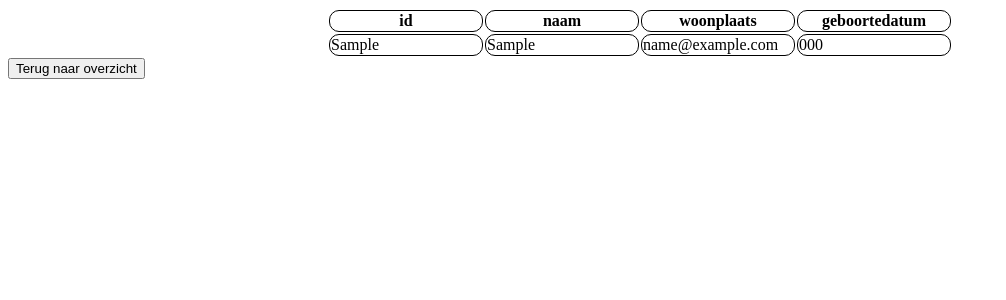
After one commit to GildeOpleidingen/DigitaalPatientenDossier, a PHP site: page /Medewerker/medewerkeropzoeken.php in a window 1280 px wide. The commit adds this page. Shown: the top 300 px of the page, without its empty margins (0-1006 px from the left). Run offline with PHP 8.4, Linux system fonts and the light colour scheme; tables that the repository leaves empty hold one stand-in row (values such as "Sample post"); data that the repository does not hold is empty.

Commit message:
Opzoeken van medewerkers

```diff
--- a/Medewerker/medewerker.php
+++ b/Medewerker/medewerker.php
@@ -18,6 +18,10 @@ $result = DatabaseConnection::getConn()->query("SELECT naam, klas, email, telefo
 </head>
 
 <body>
+    <form action="medewerkeropzoeken.php" method="post">
+        Search <input type="text" name="search">
+        <input type="submit">
+    </form>
     <center>
         <table>
             <tr>
--- /dev/null
+++ b/Medewerker/medewerkeropzoeken.php
@@ -0,0 +1,68 @@
+<?php
+$search = $_POST['search'];
+
+
+include '../Database/DatabaseConnection.php';
+
+$result = DatabaseConnection::getConn()->query("SELECT naam, klas, email, telefoonnummer, foto FROM medewerker WHERE naam like '%$search%';");
+
+if ($result ->num_rows > 0){
+    while($row = mysqli_fetch_array($result) ){
+        //echo $row["id"]."  ".$row["naam"]."  ".$row["woonplaats"]."  ".$row["geboortedatum"]."<br>";
+        ?>
+<!DOCTYPE html>
+<html lang="en">
+
+<head>
+    <meta charset="UTF-8">
+    <meta name="viewport" content="width=device-width, initial-scale=1.0">
+    <title>Medewerker</title>
+</head>
+
+<body>
+    <form>
+        <center>
+            <table>
+                <tr>
+                    <th>id</th>
+                    <th>naam</th>
+                    <th>woonplaats</th>
+                    <th>geboortedatum</th>
+                </tr>
+                <tr>
+                    <td class="row1"><?php echo $row[0];?></td>
+                    <td class="row1"><?php echo $row[1];?></td>
+                    <td class="row1"><?php echo $row[2];?></td>
+                    <td class="row1"><?php echo $row[3];?></td>
+                </tr>
+
+            </table>
+        </center>
+    </form>
+    <a href="medewerker.php">
+        <button>Terug naar overzicht</button>
+    </a>
+</body>
+
+</html>
+<?php
+    }
+    }else{
+        echo "Medewerker niet gevonden! Controleer of de naam goed ingevuld is!";
+        echo "<br>";
+        echo "<a href='medewerker.php'><button>Terug naar overzicht</button></a>";
+    }
+
+?>
+<style>
+th {
+    border: 1px solid black;
+    border-radius: 10px;
+    width: 150px;
+}
+
+.row1 {
+    border: 1px solid black;
+    border-radius: 10px;
+}
+</style>
```
